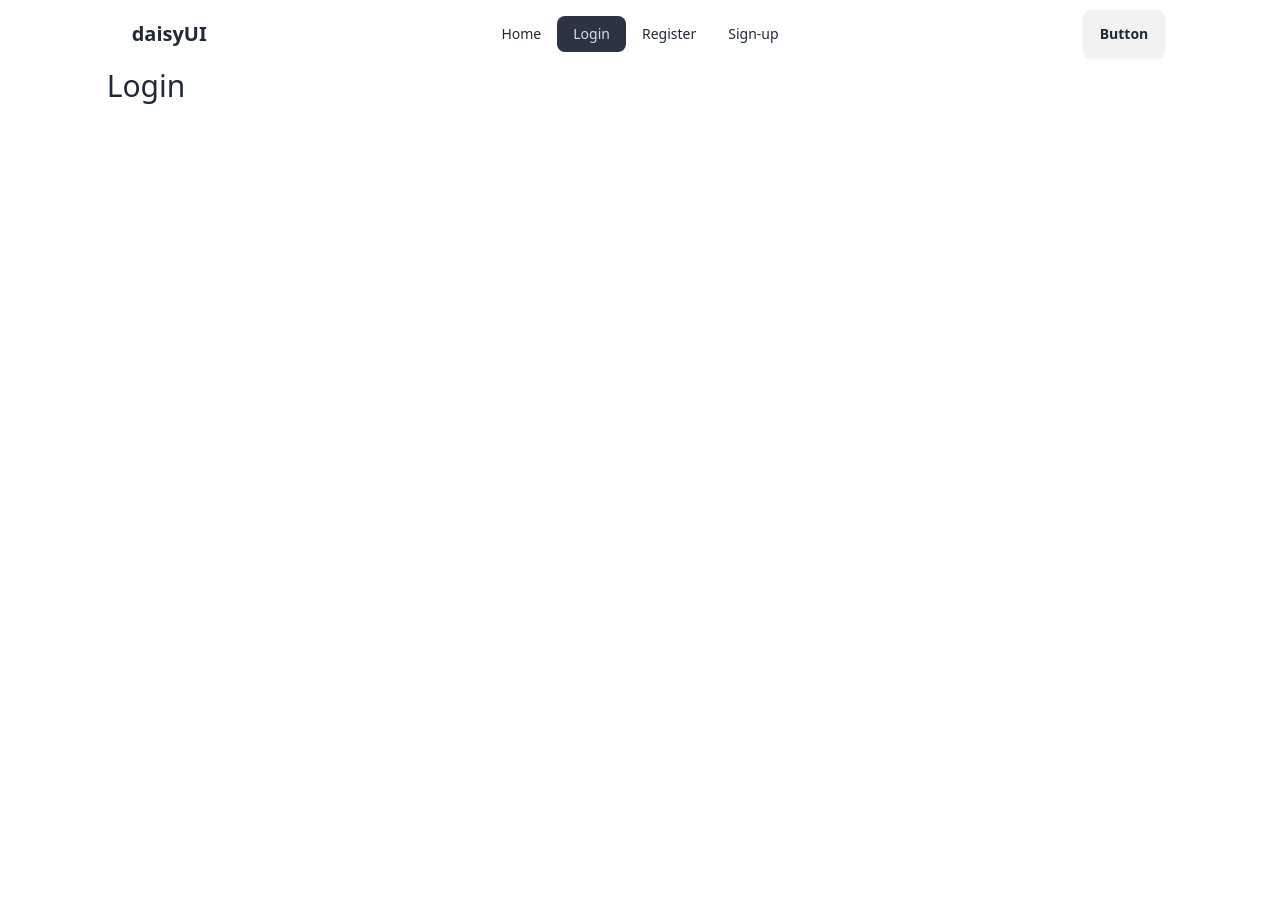
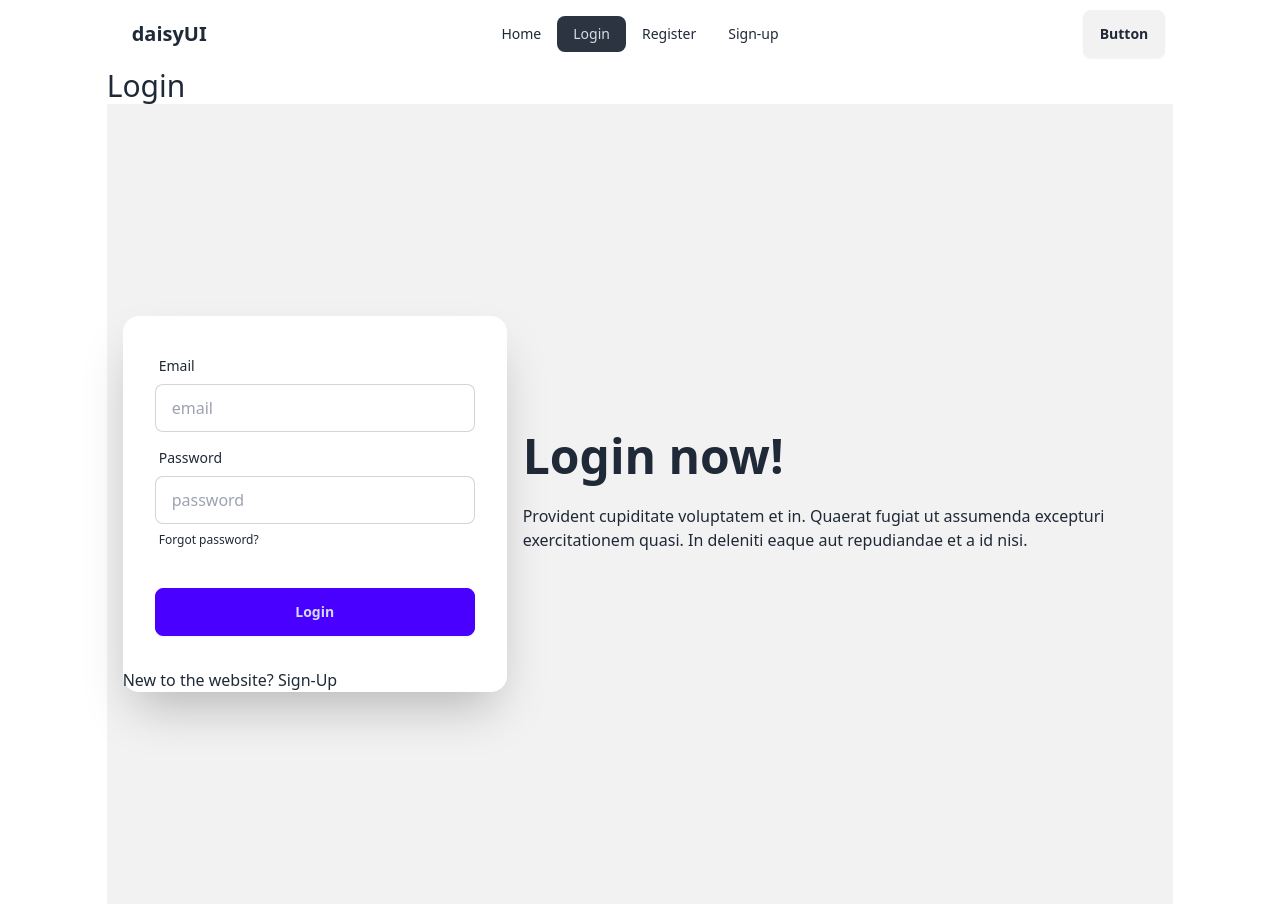
Before and after one commit to AbirhossenCSE/Explore-Firebase, a React (Vite) app in the folder email-auth/: page /login in a window 1280 px wide. Before the commit the page ends 800 px from the top, so only its background shows below. Built offline with nearby package versions, Linux system fonts and the light colour scheme.

Commit message:
login user with email and password

```diff
--- a/email-auth/src/components/Login/Login.jsx
+++ b/email-auth/src/components/Login/Login.jsx
@@ -1,8 +1,64 @@
+import { signInWithEmailAndPassword } from "firebase/auth";
+import { auth } from "../../firebase.init";
+import { Link } from "react-router-dom";
 
 const Login = () => {
+
+    const handleLogin = e => {
+        e.preventDefault();
+        const email = e.target.email.value;
+        const password = e.target.password.value;
+        console.log(email, password);
+
+        // login user
+        signInWithEmailAndPassword(auth, email, password)
+            .then(result => {
+                console.log(result.user);
+            })
+            .catch(error => {
+                console.log('ERROR', error.message);
+
+            })
+    }
     return (
         <div>
             <h2 className="text-3xl">Login</h2>
+
+            <div className="hero bg-base-200 min-h-screen">
+                <div className="hero-content flex-col lg:flex-row-reverse">
+                    <div className="text-center lg:text-left">
+                        <h1 className="text-5xl font-bold">Login now!</h1>
+                        <p className="py-6">
+                            Provident cupiditate voluptatem et in. Quaerat fugiat ut assumenda excepturi exercitationem
+                            quasi. In deleniti eaque aut repudiandae et a id nisi.
+                        </p>
+                    </div>
+                    <div className="card bg-base-100 w-full max-w-sm shrink-0 shadow-2xl">
+
+                        <form onSubmit={handleLogin} className="card-body">
+                            <div className="form-control">
+                                <label className="label">
+                                    <span className="label-text">Email</span>
+                                </label>
+                                <input type="email" name="email" placeholder="email" className="input input-bordered" required />
+                            </div>
+                            <div className="form-control">
+                                <label className="label">
+                                    <span className="label-text">Password</span>
+                                </label>
+                                <input type="password" name="password" placeholder="password" className="input input-bordered" required />
+                                <label className="label">
+                                    <a href="#" className="label-text-alt link link-hover">Forgot password?</a>
+                                </label>
+                            </div>
+                            <div className="form-control mt-6">
+                                <button className="btn btn-primary">Login</button>
+                            </div>
+                        </form>
+                        <p>New to the website?  <Link to='/signup'>Sign-Up</Link></p>
+                    </div>
+                </div>
+            </div>
         </div>
     );
 };
--- a/email-auth/src/components/SignUp/SignUp.jsx
+++ b/email-auth/src/components/SignUp/SignUp.jsx
@@ -2,6 +2,7 @@
 import { auth } from '../../firebase.init';
 import { useState } from 'react';
 import { FaEye, FaEyeSlash } from 'react-icons/fa';
+import { Link } from 'react-router-dom';
 
 const SignUp = () => {
     const [success, setSuccess] = useState(false);
@@ -89,6 +90,9 @@
                     <button className="btn btn-primary">Sign-Up</button>
                 </div>
             </form>
+
+            <p>You already have account? <Link to='/login'>Log-in</Link></p>
+
             {
                 errorMessagr && <p className='text-red-600'>{errorMessagr}</p>
             }
```
